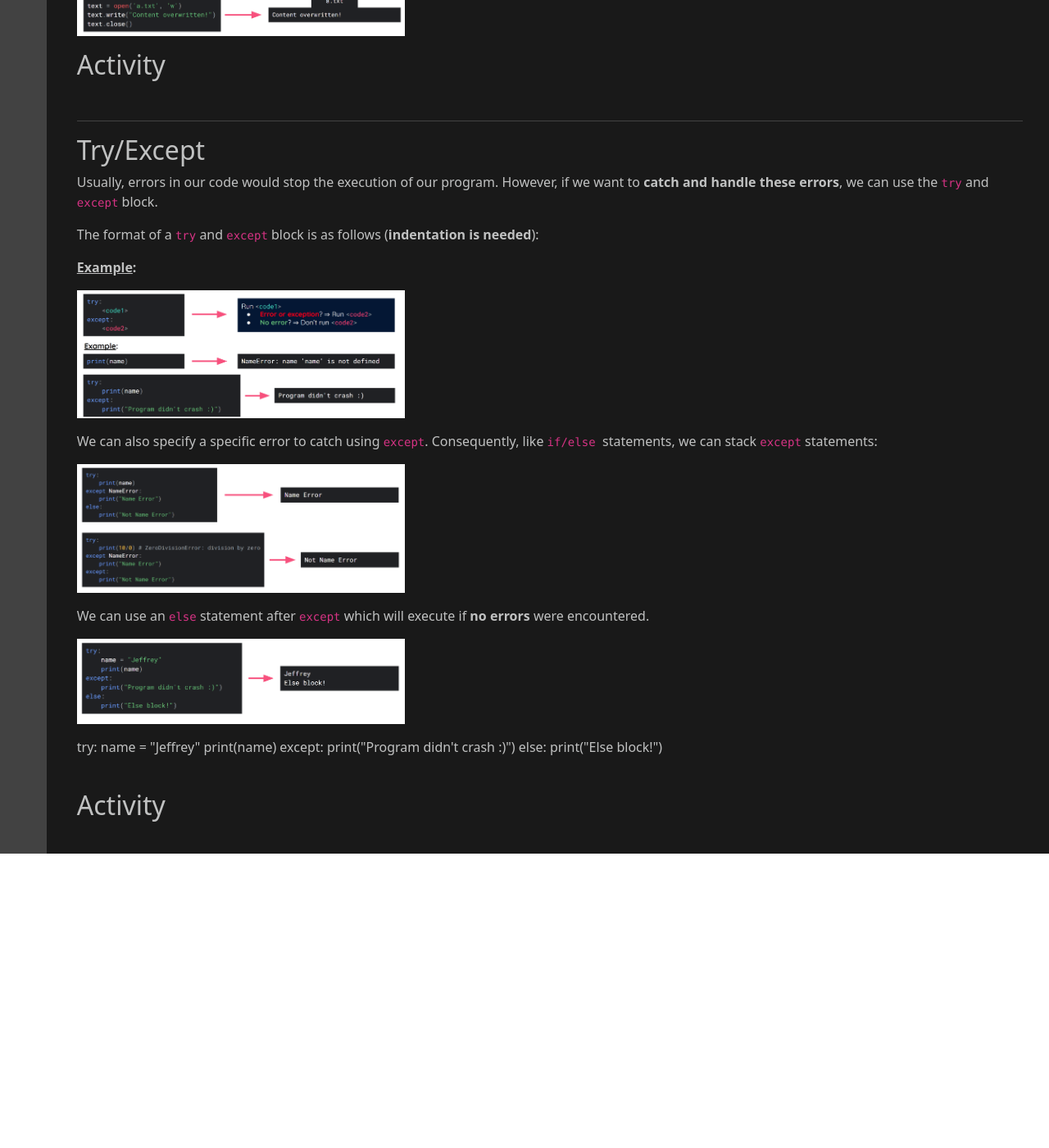
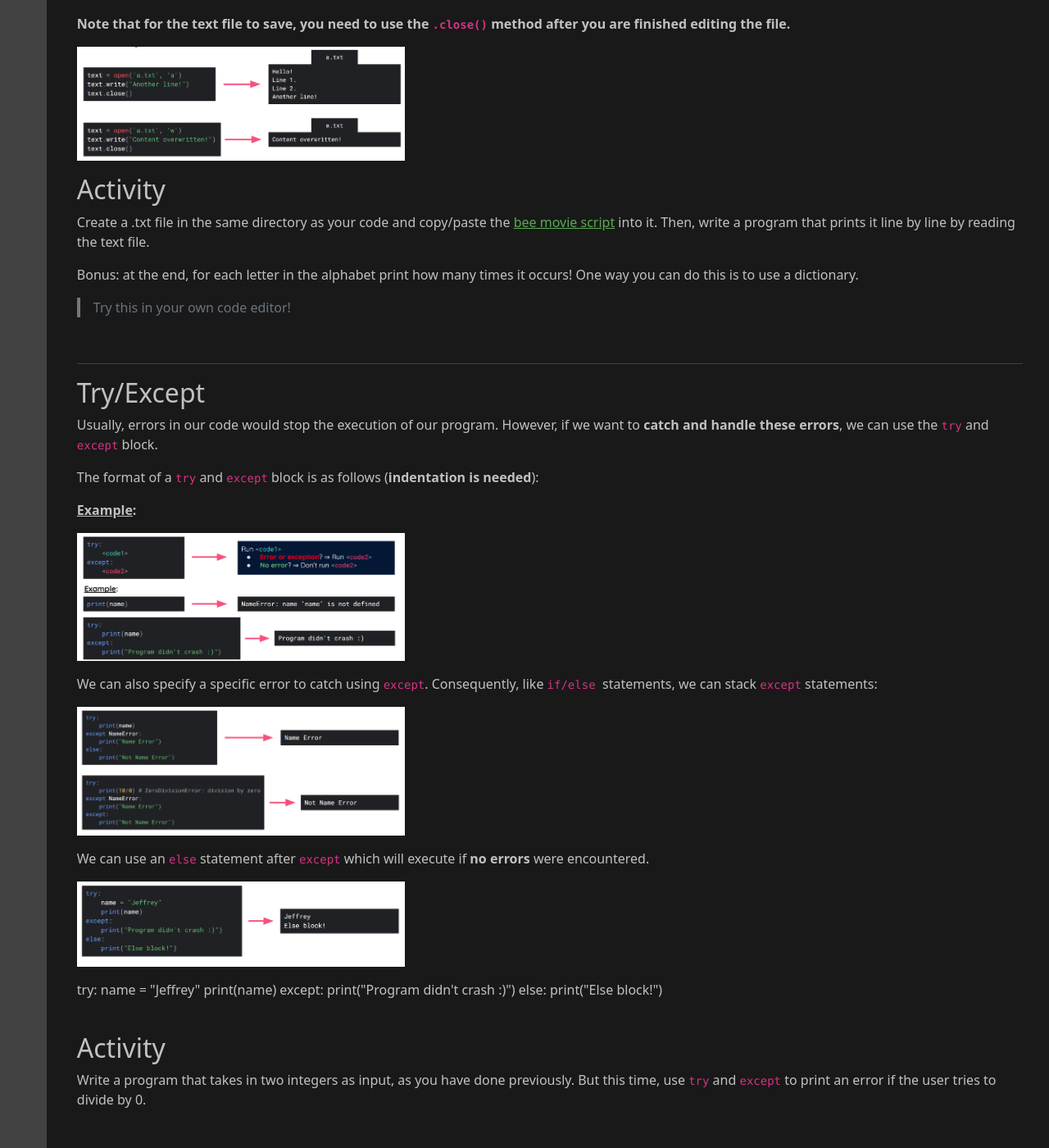
Before and after one commit to vishnupsatish/woodlands-cs-website, a Jekyll site: the page built from _posts/2021-11-01-lesson-3.md, in a window 1280 px wide and 1400 px high, scrolled down 3800 px. Shown: the whole window at 82% size. Built offline with Jekyll 4.4.1, drawn with Linux system fonts in a browser that asks for light colours; nearby versions of some CDN libraries; before the commit the page ends 4841 px from its top, so only the background shows below that; some of the changed text lies outside the part shown.

Commit message:
Add activities for nov1 lesson

```diff
--- a/_posts/2021-11-01-lesson-3.md
+++ b/_posts/2021-11-01-lesson-3.md
@@ -125,8 +125,19 @@ add_ten()
 print(x)
 </div>
 
+<br>
 
 ## Activity
+
+Write a function that takes in a non negative integer **n** and returns the sum of the first n integers.
+
+Bonus: Can you think of a very fast way to write your function without using a loop?
+
+<br>
+
+<div is="code-editor" id="editor-5">
+
+</div>
 
 
 
@@ -220,6 +231,13 @@ Now that we have opened the file, we can use the `.write()` method to add any te
 
 ## Activity
 
+Create a .txt file in the same directory as your code and copy/paste the [bee movie script](http://www.script-o-rama.com/movie_scripts/a1/bee-movie-script-transcript-seinfeld.html) into it. Then, write a program that prints it line by line by reading the text file.
+
+Bonus: at the end, for each letter in the alphabet print how many times it occurs! One way you can do this is to use a dictionary.
+
+>Try this in your own code editor!
+
+
 <br>
 
 ---
@@ -256,3 +274,9 @@ else:
 <br>
 
 ## Activity
+
+Write a program that takes in two integers as input, as you have done previously. But this time, use `try` and `except` to print an error if the user tries to divide by 0.
+
+<div is="code-editor" id="editor-7">
+
+</div>
```
